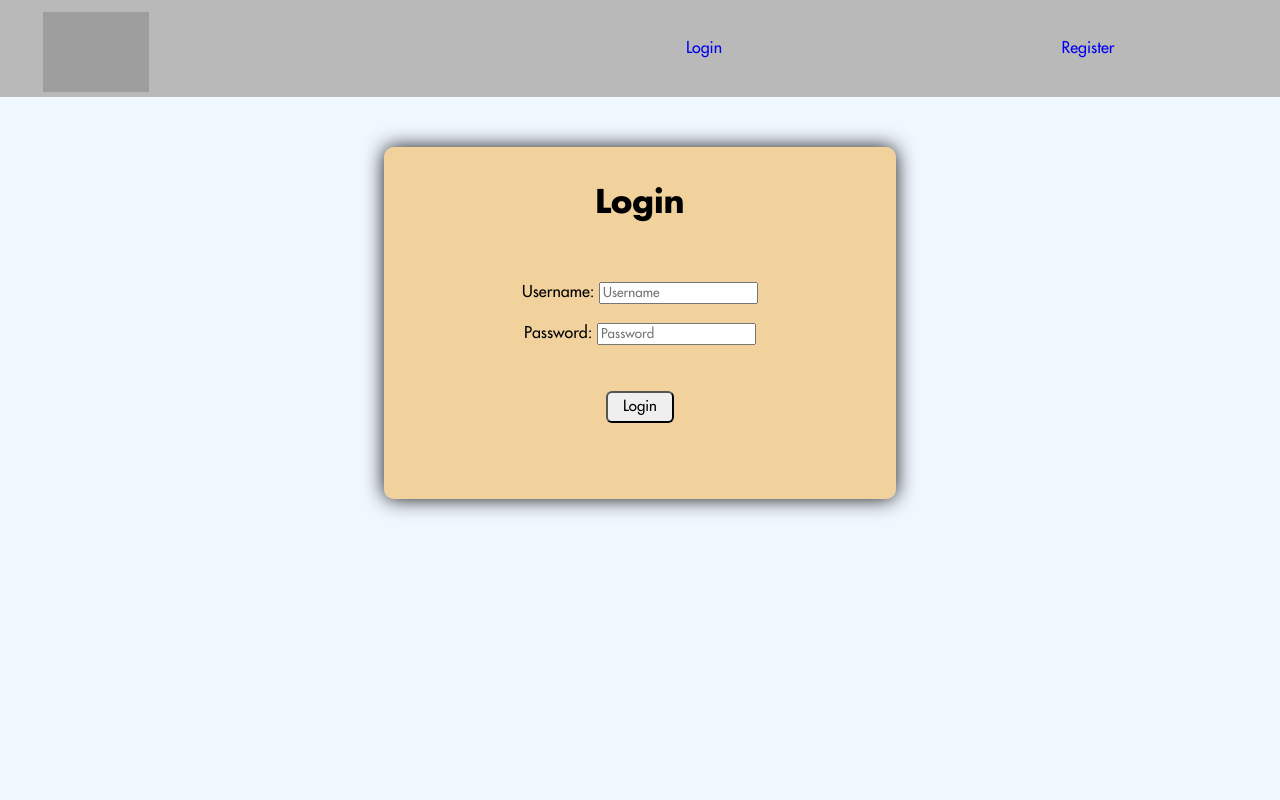
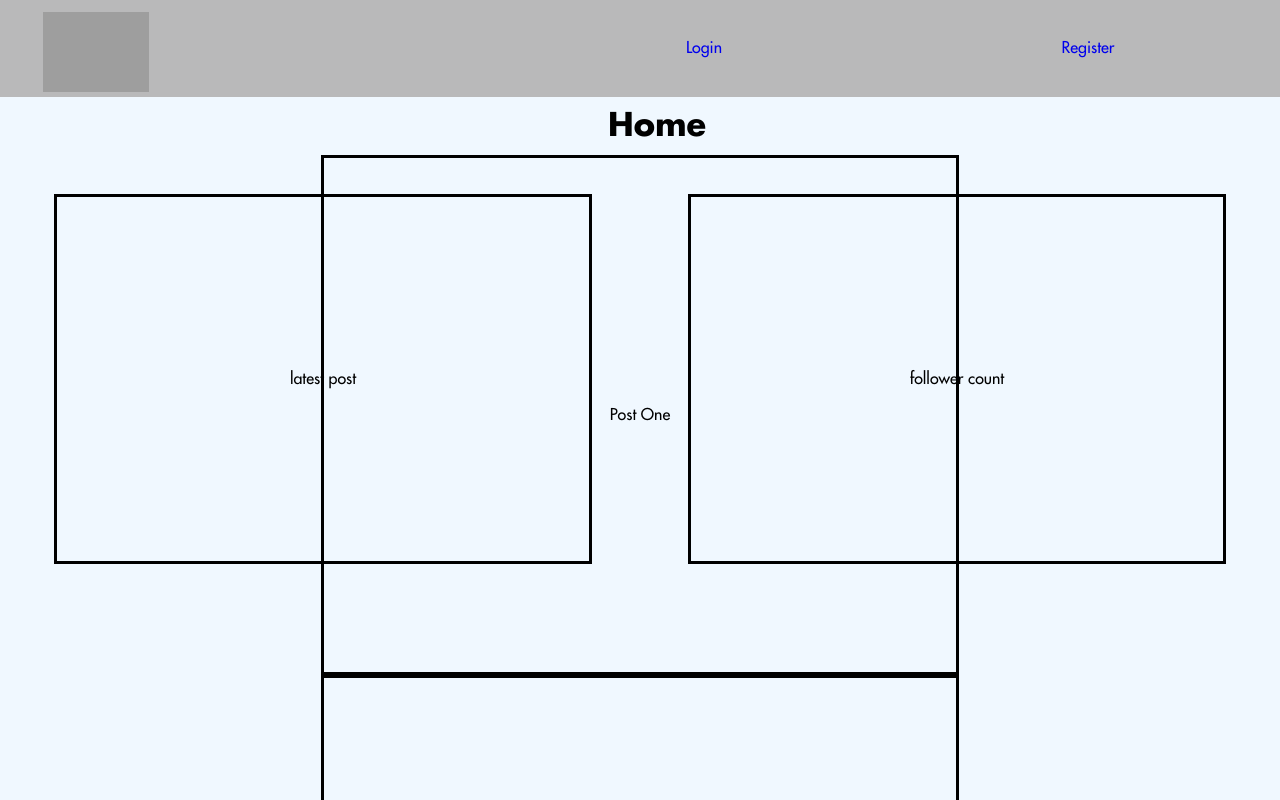
Before and after one commit to justincando/gogatotest, a React (Create React App) app: page /myposts in a window 1280 px wide. Before the commit this address led to /login. Shown: the top 800 px of the page. Built offline with nearby package versions, Linux system fonts and the light colour scheme; no server answers; grey boxes are pictures that could not be loaded.

Commit message:
Created a home page design template ready to implement post functionality

```diff
--- a/src/App.js
+++ b/src/App.js
@@ -5,7 +5,8 @@ import Navbar from "./components/Navbar";
 import PContainer from "./components/PContainer";
 import { useState } from "react";
 import Profile from './components/Profile';
-import Post from './components/Post'
+import Post from './components/Post';
+import HomePage from "./components/HomePage";
 import './css/navi.css';
 
 
@@ -38,8 +39,9 @@ function App() {
         />
 
         <Route exact path="/profile/:id" element={<Profile currentUser={currentUserId} />} />
-        <Route path="/myposts" element={<PContainer currentUserId={currentUserId} user={user} />}/>
+        <Route path="/myposts" element={<HomePage currentUserId={currentUserId}/>}/>
         <Route path="/timeline" element={<Post currentUserId={currentUserId}/>}/>
+        <Route path="/homepage" element={<HomePage currentUserId={currentUserId}/>}/>
 
       </Routes>
     </BrowserRouter>
--- /dev/null
+++ b/src/components/HomePage.js
@@ -0,0 +1,31 @@
+import { useEffect, useState } from "react";
+import { useParams, Navigate } from "react-router-dom";
+import '../css/HomePage.css';
+
+/**
+ * Displays a series of posts for the main page that a user sees when first logging in.
+ * @author William Gaines
+ */
+
+function HomePage() {
+    return (
+        <>
+            <h1 class="title">Home</h1>
+            <div class="parent">
+                <div class="lastpost fixedleft">
+                    <div class="minoritem">latest post</div>
+                </div>
+                <div class="box">
+                    <div class="item item-1">Post One</div>
+                    <div class="item item-2">Post Two</div>
+                    <div class="item item-3">Post Three</div>
+                </div>
+                <div class="stats fixedright">
+                    <div class="minoritem">follower count</div>
+                </div>
+            </div>
+        </>
+    )
+}
+
+export default HomePage;
--- a/src/components/Navbar.js
+++ b/src/components/Navbar.js
@@ -32,6 +32,7 @@ export default function Navbar({ currentUserId, setCurrentUserId, setUser }) {
 
         <div className="nav-flex-container">
           <div className="left"><img alt="GG Logo" src='https://raw.githubusercontent.com/Revature-GoGato/GoGatoFrontEnd/development/public/logo/ggs.png'></img></div>
+          <div className="flex-item"><Link to="/homepage">Home</Link></div>
 
         <div className="right">
           <div className="flex-item"><Link to={"/profile/"+ currentUserId}>Settings</Link></div>
--- /dev/null
+++ b/src/css/HomePage.css
@@ -0,0 +1,63 @@
+.parent{
+    display: flex;
+    flex-direction: row;
+}
+
+.lastpost{
+    display: flex;
+    flex-direction: column;
+    align-items: center;
+}
+
+.box {
+    display: flex;
+    flex-direction:column;
+    align-items: center;
+    width: 100%;
+}
+
+.stats{
+    display: flex;
+    flex-direction: column;
+    align-items: center;
+
+}
+
+.item {
+    text-align: center;
+    line-height: 450px;
+    width: 600px;
+    padding: 2rem 1rem;
+    border: 3px solid black;
+    color: 3px solid black;
+    margin: 0rem;
+}
+
+.minoritem{
+    text-align: center;
+    line-height: 300px;
+    width: 500px;
+    padding: 2rem 1rem;
+    border: 3px solid black;
+    color: 3px solid black;
+    margin: 0.25rem;
+}
+
+.title {
+    margin: auto;
+    width: 5%;
+    border: px solid green;
+    padding: 10px;
+}
+
+.fixedleft{
+    position:fixed;
+    top: 190px;
+    left: 50px;
+}
+
+.fixedright{
+    position:fixed;
+    top: 190px;
+    right: 50px;
+}
```
Also changed, not shown: 1 other file (tests, documents, lock files or other folders).
